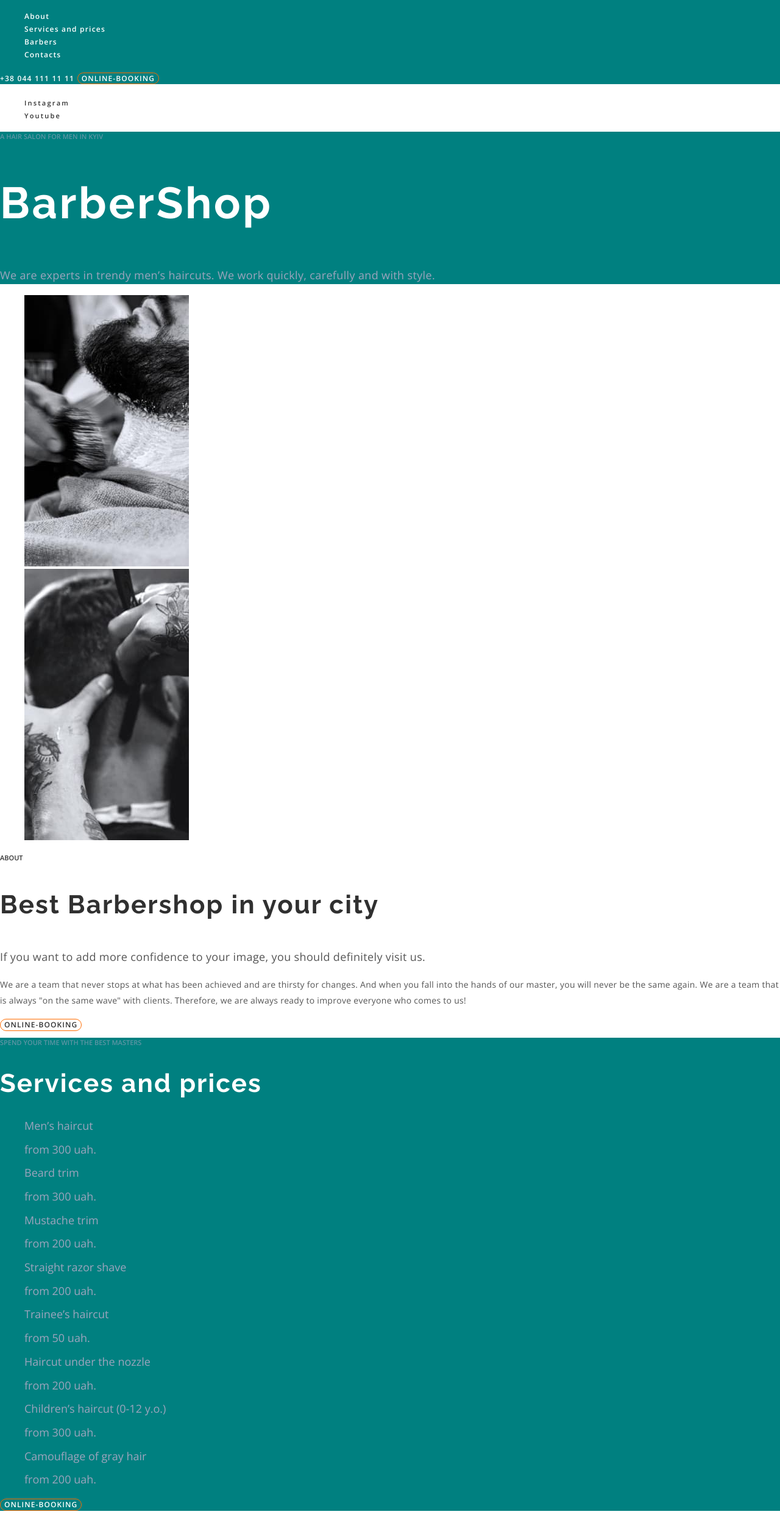
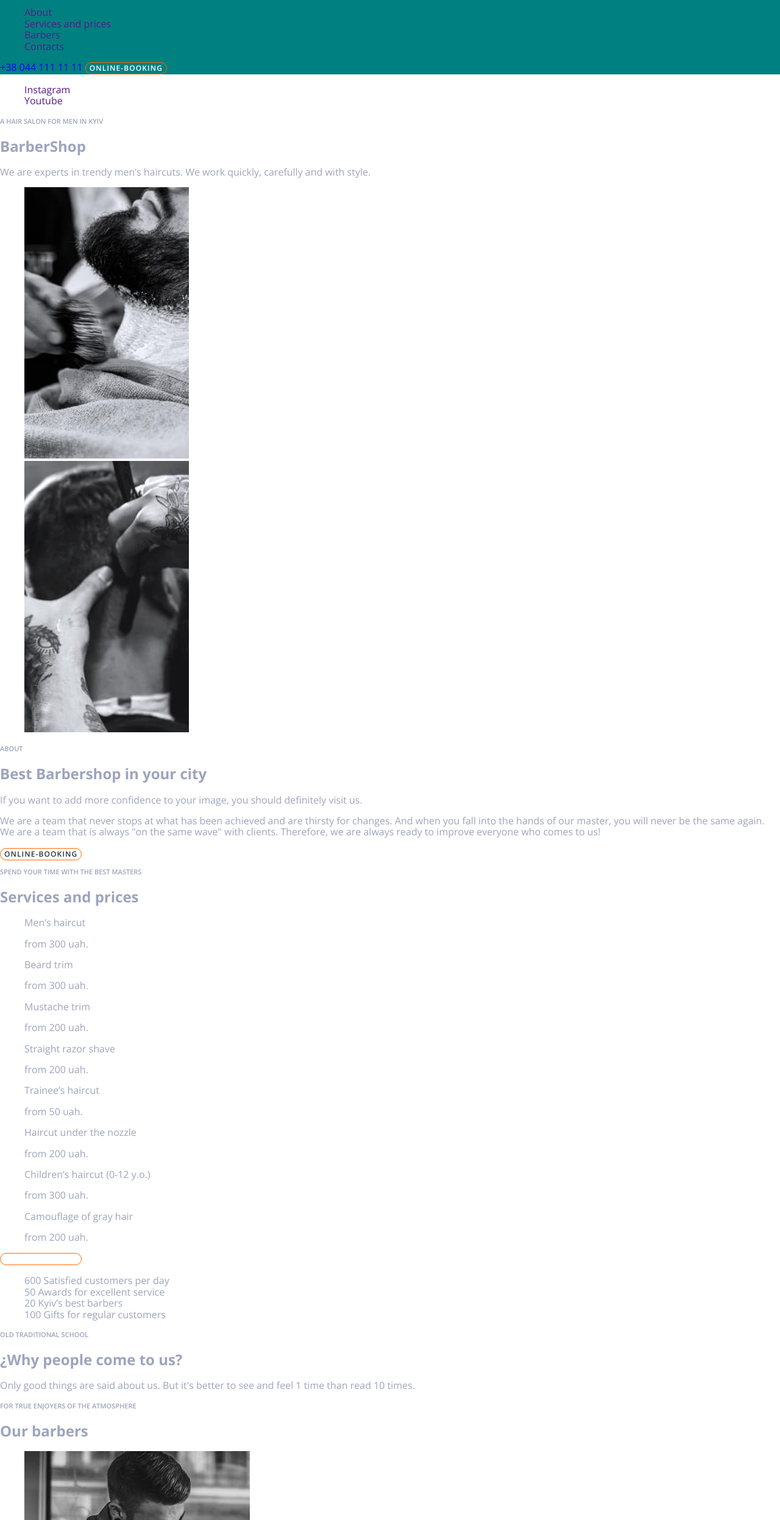
Before and after one commit to Bigtoxa766/training-barber-shop, a plain HTML site: page index.html in a window 1280 px wide. Shown: the part 64-2557 px from the top of the page at 61% size. Drawn offline with nearby package versions, Linux system fonts and the light colour scheme.

Commit message:
BarberShop. css

```diff
--- a/css/style.css
+++ b/css/style.css
@@ -13,7 +13,6 @@ body{
     font-family: 'Open Sans';
     font-style: normal;
     font-weight: 400;
-    font-size: 18px;
     color: var(--main-text-color)
 }
 .list{
@@ -65,154 +64,3 @@ header{
 }
 
 /* navigation */
-.nav-link{
-    font-weight: 600;
-    font-size: 12px;
-    line-height: 1.33;
-    letter-spacing: 0.1em;
-    color:var(--header-text-invrsion-color)
-}
-.nav-tel{
-    font-weight: 600;
-    font-size: 12px;
-    line-height: 1.33;
-    letter-spacing: 0.1em;
-    color: var(--header-text-invrsion-color)
-}
-
-/* social link */
-.social-link{
-    font-weight: 600;
-    font-size: 11px;
-    line-height: 1.36;
-    letter-spacing: 0.2em;
-    color: var(--header--text-color)
-}
-
-/* Hero */
-.hero{
-  background-color: var(--temprary-bg-color);
-}
-.hero-head{
-    color: rgba(157, 164, 189, 0.6);
-}
-.hero-name{
-    font-family: 'Raleway';
-    font-weight: 700;
-    font-size: 72px;
-    line-height: 1.18;
-    letter-spacing: 0.05em;
-    color: var(--header-text-invrsion-color)
-}
-.hero-text{
-    font-size: 18px;
-    line-height: 1.67;
-    letter-spacing: 0.02em;
-    color: var(--main-text-color);
-}
-
-/* about */
-.section-about{
-
-}
-.about{
-    color: var(--header--text-color);
-}
-.about-head{
-   font-family: 'Raleway';
-    font-weight: 700;
-    font-size: 42px;
-    line-height: 1.67;
-    letter-spacing: 0.05em;
-    color: var(--header--text-color);
-}
-.about-paragraph{
-    font-size: 18px;
-    line-height: 1.67;
-    letter-spacing: 0.02em;
-    color: var(--secondary-text-color);
-}
-.about-text{
-    font-size: 14px;
-    line-height: 1.86;
-    letter-spacing: 0.02em;
-    color: var(--secondary-text-color);
-}
-
-/* price */
-.price-section{
-  background-color: var(--temprary-bg-color);
-}
-.price-slogan{
-    color: rgba(157, 164, 189, 0.6);
-}
-.price{
-    font-family: 'Raleway';
-    font-weight: 700;
-    font-size: 42px;
-    line-height: 1.17;
-    letter-spacing: 0.05em;
-    color: var(--header-text-invrsion-color);
-}
-
-/* advantage */
-.advantage-list>li {
-  font-weight: 600;
-  font-size: 11px;
-  line-height: 1.36
-  text-align: center;
-  color: var(--header--text-color);
-}
-.advantage-number{
-  font-weight: 700;
-  font-size: 42px;
-  line-height: 1.36;
-  text-align: center;
-  letter-spacing: 0.05em;
-  color: var(--header--text-color);
-}
-.advantage-title{
-    font-family: 'Raleway';
-    font-weight: 700;
-    font-size: 42px;
-    line-height: 1.17;
-    letter-spacing: 0.05em;
-    color: var(--header--text-color);
-}
-.advantage-text{
-    font-size: 18px;
-    line-height: 1.67;
-    letter-spacing: 0.02em;
-    color: var(--secondary-text-color);
-}
-.sub-traditional{
-  color: var(--header--text-color);
-}
-/* barbers */
-.barbers-section{
-  background-color: #F7F7F7;
-}
-.sub-barber{
-  color: var(--header--text-color);
-}
-.barbers-title{
-    font-family: 'Raleway';
-    font-weight: 700;
-    font-size: 42px;
-    line-height: 1.17;
-    letter-spacing: 0.05em;
-    color: var(--header--text-color);
-}
-.name > h3{
-    line-height: 25px;
-    text-align: center;
-    letter-spacing: 0.02em;
-    color: var(--header--text-color);
-}
-.name > p{
-    font-size: 14px;
-    line-height: 1.36;
-    text-align: center;
-    letter-spacing: 0.02em;
-    color: var(--accent-color);
-}
```
